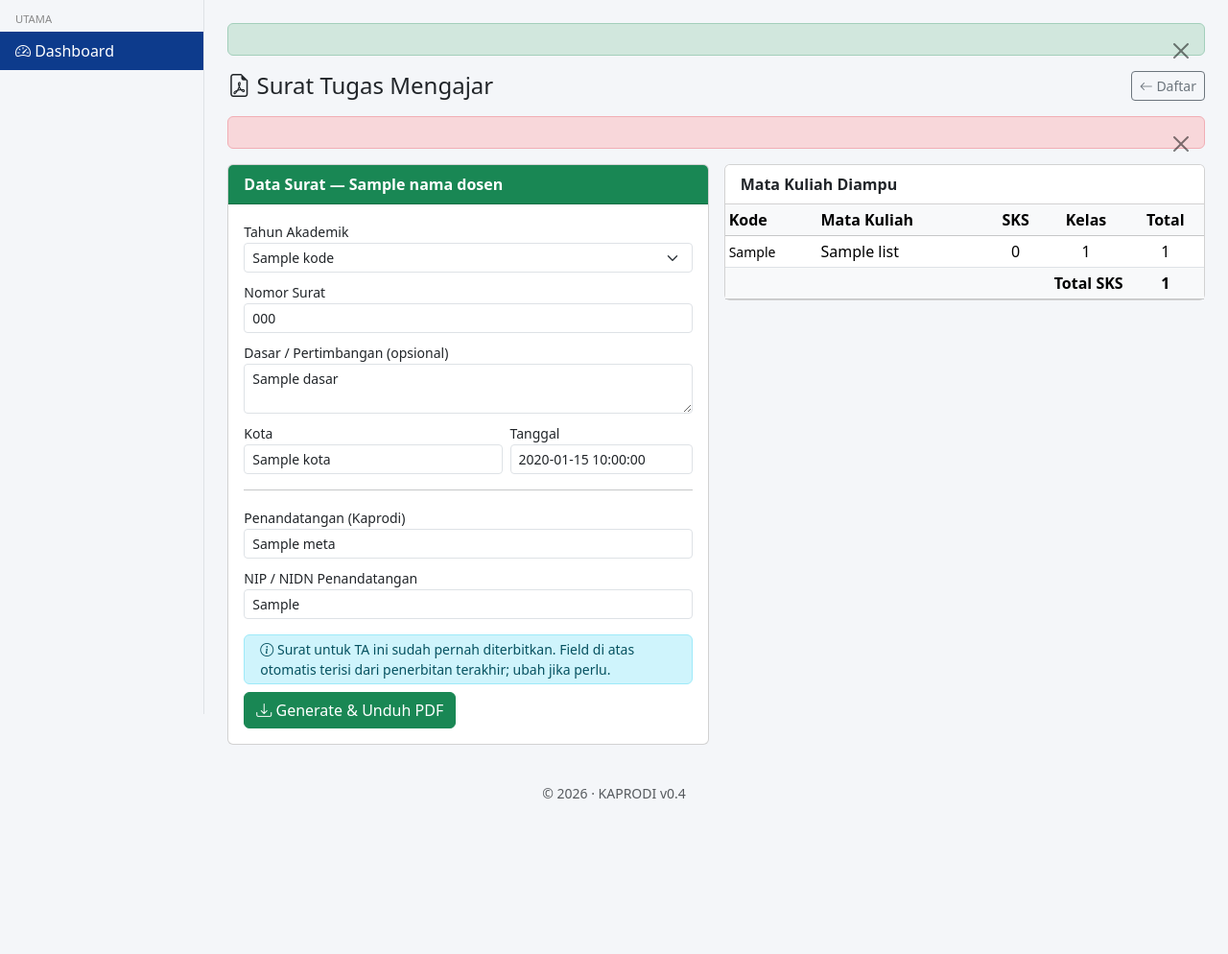
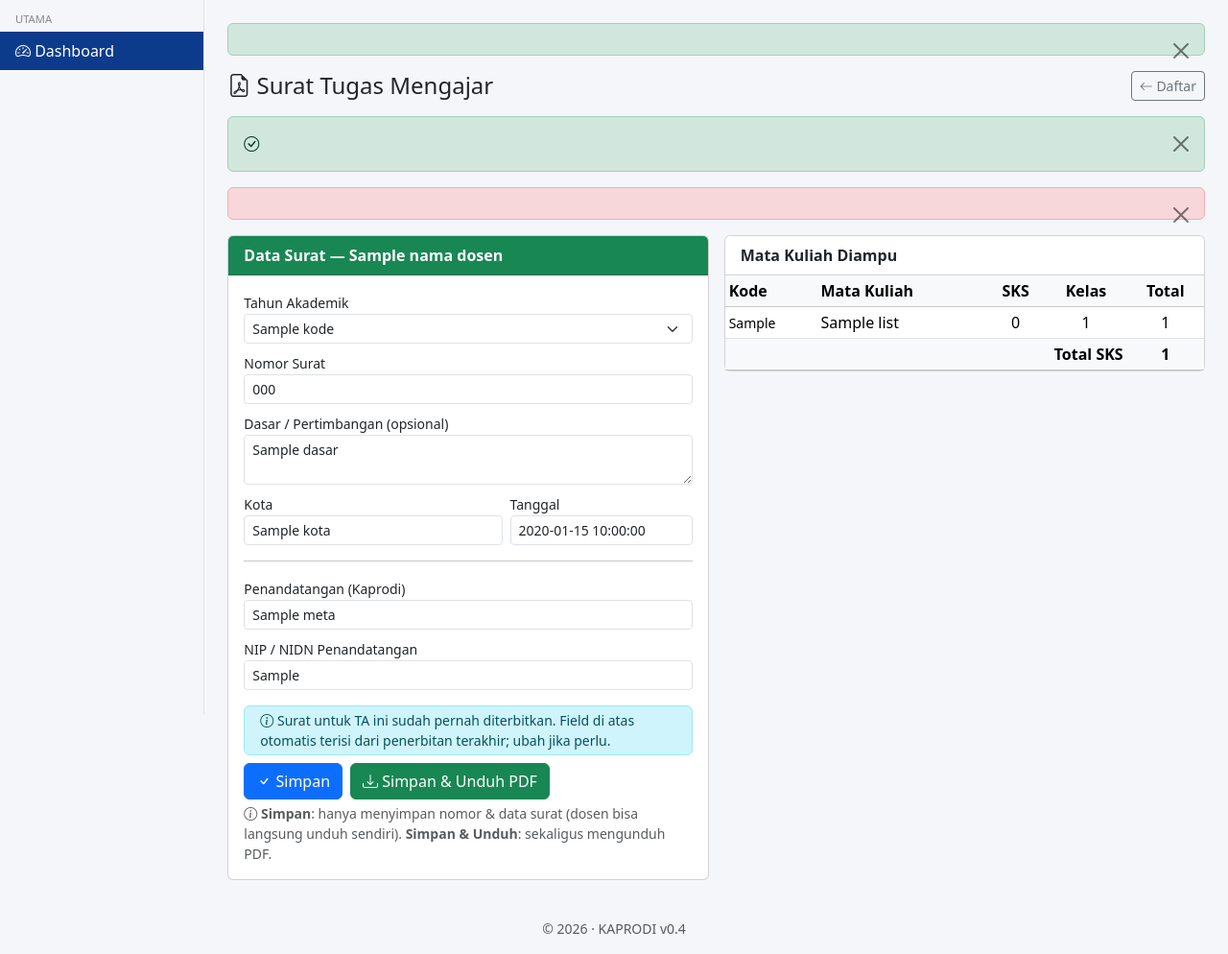
Before and after one commit to mrymodion/kaprodi, a CodeIgniter 4 app: the page made by app/Views/dosen/pengampu/surat_form.php in a window 1280 px wide. Shown: the part 58-1052 px from the top of the page at 96% size. Before the commit the page ends 890 px from the top, so only its background shows below. Run offline with PHP 8.4 and a stand-in for CodeIgniter, Linux system fonts and the light colour scheme; the template is opened without the code that fills it: most values are stand-ins (such as "Sample title", 1, 10 or a date in 2020); data that the repository does not hold is empty; some libraries are stand-ins or nearby versions.

Commit message:
feat: tombol Simpan terpisah pada form Surat Tugas (kaprodi)
Sebelumnya hanya ada tombol "Generate & Unduh PDF" yang memaksa
unduh setiap kali kaprodi mengisi nomor surat. Sekarang ada dua aksi:
- Simpan: hanya menyimpan metadata surat (dosen bisa langsung unduh)
- Simpan & Unduh PDF: sekaligus mengunduh PDF

Logika baca + simpan input direfaktor ke saveSuratMeta() agar dipakai
bersama oleh kedua aksi.

https://claude.ai/code/session_01ReQ8y7HSMLLPG2MNMTkuCP

```diff
--- a/app/Config/Routes.php
+++ b/app/Config/Routes.php
@@ -392,8 +392,9 @@ $routes->group('', ['filter' => ['session', 'prodiScope']], function ($routes) {
         $routes->post('pengampu/store',          'Dosen\PengampuController::store');
         $routes->post('pengampu/(:num)/delete',  'Dosen\PengampuController::delete/$1');
         $routes->get('pengampu/(:num)/kelola',   'Dosen\PengampuController::kelola/$1');
-        $routes->get('pengampu/(:num)/surat',    'Dosen\PengampuController::suratForm/$1');
-        $routes->post('pengampu/(:num)/surat',   'Dosen\PengampuController::suratGenerate/$1');
+        $routes->get('pengampu/(:num)/surat',         'Dosen\PengampuController::suratForm/$1');
+        $routes->post('pengampu/(:num)/surat',        'Dosen\PengampuController::suratGenerate/$1');
+        $routes->post('pengampu/(:num)/surat/simpan', 'Dosen\PengampuController::suratSimpan/$1');
         $routes->get('(:num)',                   'Dosen\DosenController::show/$1');
         $routes->get('(:num)/edit',              'Dosen\DosenController::edit/$1');
         $routes->post('(:num)/update',           'Dosen\DosenController::update/$1');
--- a/app/Views/dosen/pengampu/surat_form.php
+++ b/app/Views/dosen/pengampu/surat_form.php
@@ -6,6 +6,10 @@
     <a href="<?= site_url('dosen/pengampu?ta_id=' . $taId) ?>" class="btn btn-sm btn-outline-secondary"><i class="bi bi-arrow-left"></i> Daftar</a>
 </div>
 
+<?php if (session('success')): ?>
+<div class="alert alert-success alert-dismissible fade show"><i class="bi bi-check-circle"></i> <?= esc(session('success')) ?>
+    <button type="button" class="btn-close" data-bs-dismiss="alert"></button></div>
+<?php endif ?>
 <?php if (session('error')): ?>
 <div class="alert alert-danger alert-dismissible fade show"><?= esc(session('error')) ?>
     <button type="button" class="btn-close" data-bs-dismiss="alert"></button></div>
@@ -59,7 +63,15 @@
                     <?php if (!empty($meta)): ?>
                     <div class="alert alert-info small py-1 mb-2"><i class="bi bi-info-circle"></i> Surat untuk TA ini sudah pernah diterbitkan. Field di atas otomatis terisi dari penerbitan terakhir; ubah jika perlu.</div>
                     <?php endif ?>
-                    <button class="btn btn-success"><i class="bi bi-download"></i> Generate & Unduh PDF</button>
+                    <div class="d-flex gap-2">
+                        <button type="submit" formaction="<?= site_url("dosen/pengampu/{$dosen['id']}/surat/simpan") ?>" formtarget="_self" class="btn btn-primary">
+                            <i class="bi bi-check"></i> Simpan
+                        </button>
+                        <button class="btn btn-success">
+                            <i class="bi bi-download"></i> Simpan &amp; Unduh PDF
+                        </button>
+                    </div>
+                    <div class="form-text mt-1"><i class="bi bi-info-circle"></i> <strong>Simpan</strong>: hanya menyimpan nomor & data surat (dosen bisa langsung unduh sendiri). <strong>Simpan &amp; Unduh</strong>: sekaligus mengunduh PDF.</div>
                 </form>
                 <?php endif ?>
             </div>
```
Also changed, not shown: app/Controllers/Dosen/PengampuController.php (+35 -15 lines).
